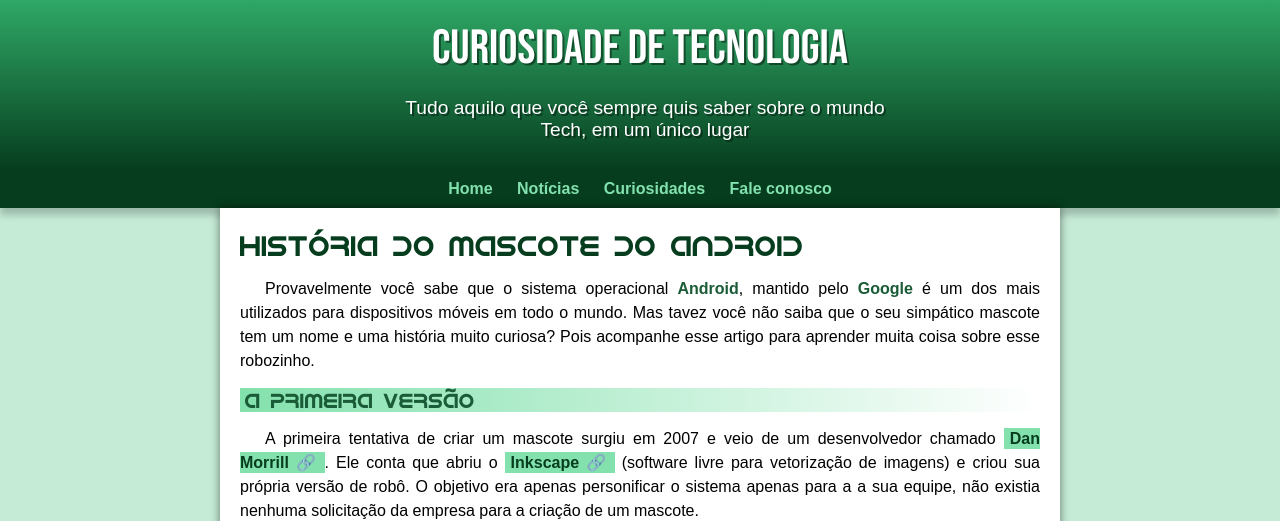
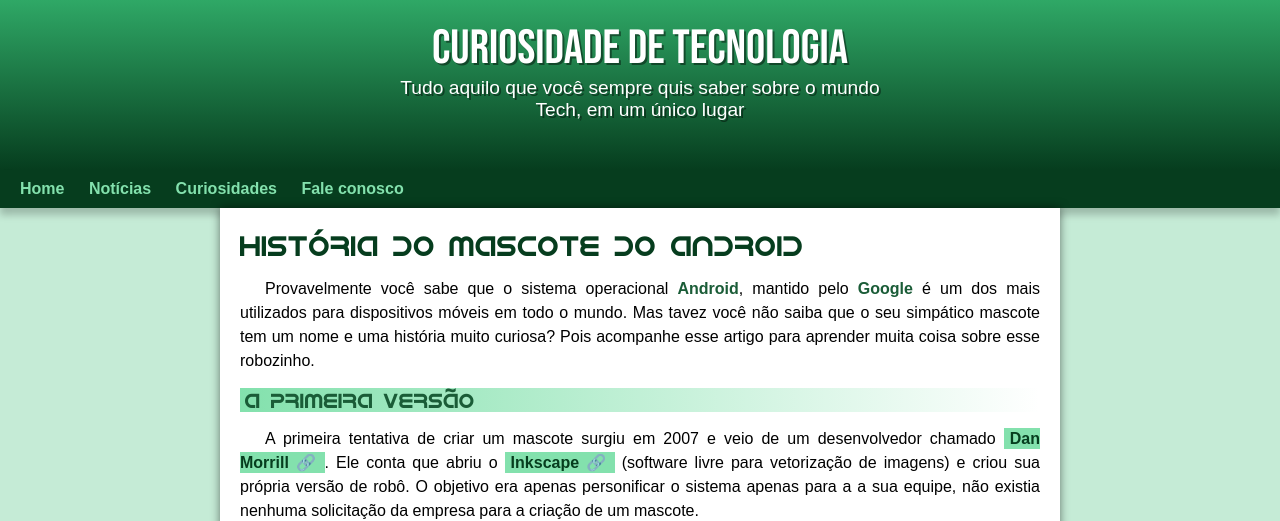
Before and after one commit to brunoasfernandes/projeto-android, a plain HTML site: page index.html in a window 1280 px wide. Shown: the top 521 px of the page. Drawn offline with Linux system fonts and the light colour scheme.

Commit message:
Update style.css

```diff
--- a/style/style.css
+++ b/style/style.css
@@ -56,7 +56,7 @@
     font-family: var(--font-padrao);
     font-size: 1.2em;
     max-width: 500px;
-    padding: 20px 10px 10px 20px;
+
     margin: auto;
     text-shadow: 2px 2px 0px rgba(0, 0, 0, 0.436);
 }
@@ -65,7 +65,6 @@
     background-color: var(--cor5);
     padding: 10px;
     box-shadow: 0px 7px 7px rgba(0, 0, 0, 0.208);
-    text-align: center;
 }
 
 nav > a {
```
